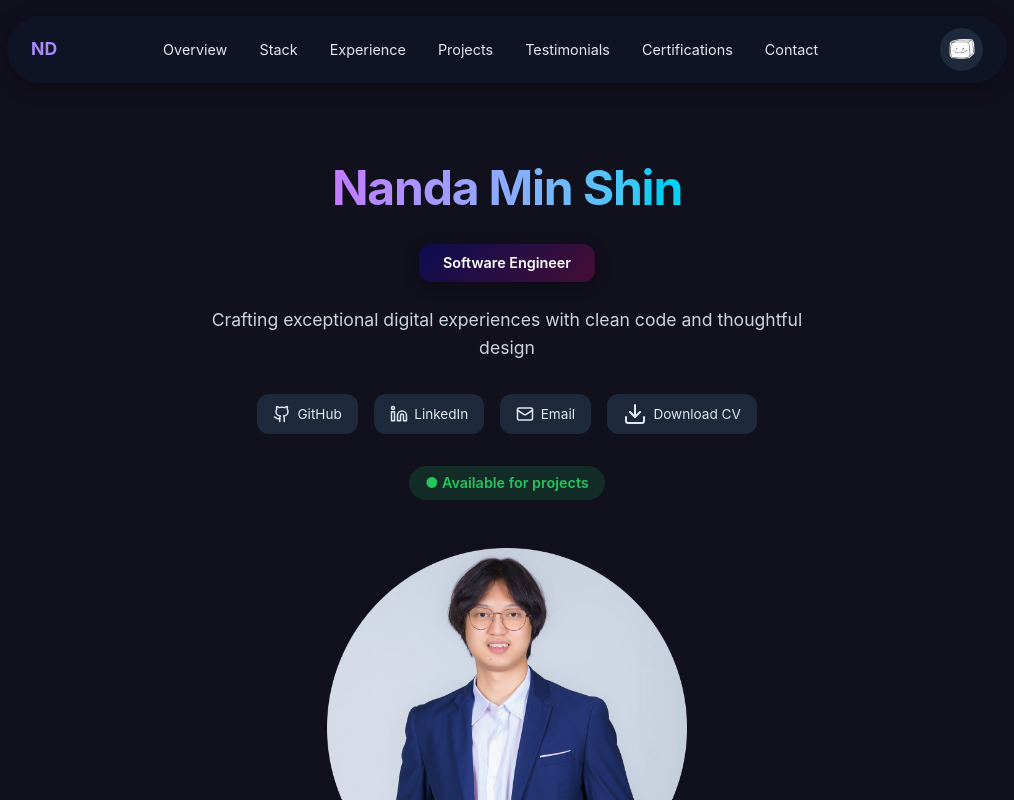
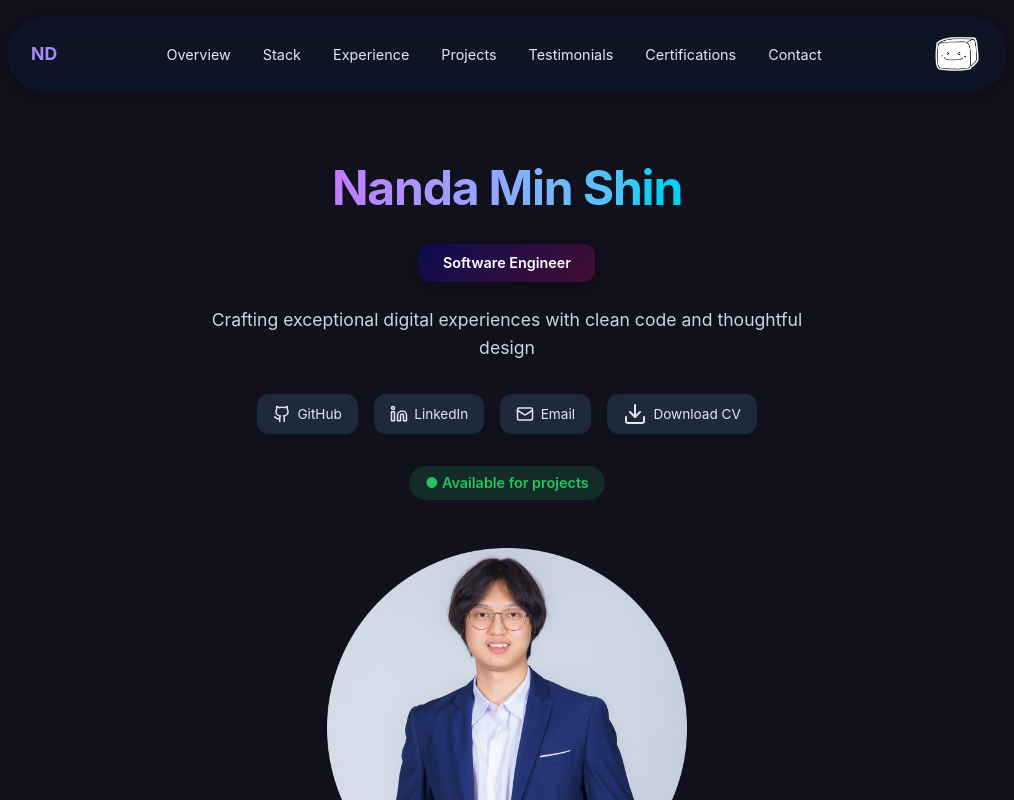
Before and after one commit to nandaminshin/new-protfolio, a React (Vite) app: page / in a window 1280 px wide. Shown: the top 800 px of the page, without its empty margins (133-1147 px from the left). Built offline with nearby package versions, Linux system fonts and the light colour scheme.

Commit message:
better navicon update

```diff
--- a/src/components/Navbar.tsx
+++ b/src/components/Navbar.tsx
@@ -27,10 +27,7 @@ const Navbar = () => {
                 ))}
             </ul>
 
-            {/* Theme Toggle */}
-            <button className="theme-toggle">
-                <img src="/images/dubu-icon.png" alt="" width={30} height={30} />
-            </button>
+            <img src="/images/dubu-icon.png" alt="" width={52} height={52} />
 
             {/* Mobile Menu Button */}
             <button className="hamburger" onClick={() => setIsOpen(!isOpen)}>
```
